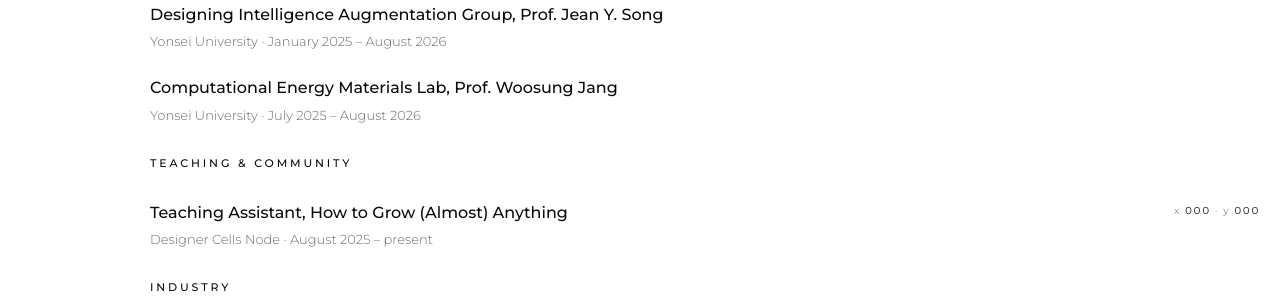
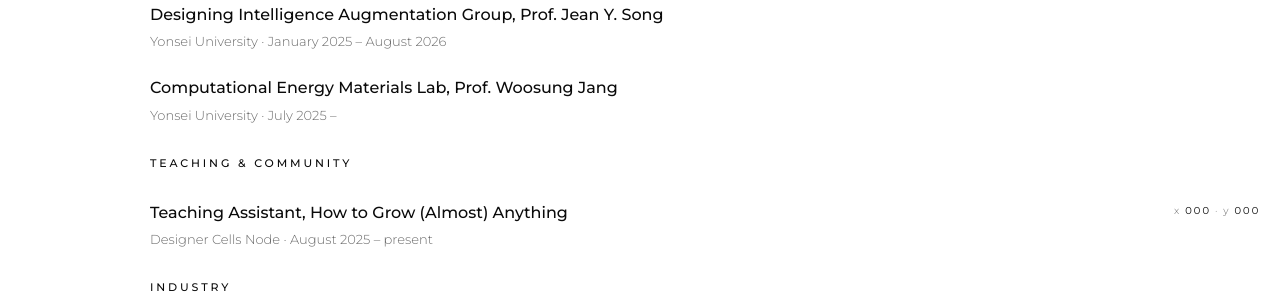
Before and after one commit to aairehtuele/arkana, a Jekyll site: the page built from about.md, in a window 1280 px wide. Shown: the part 661-961 px from the top of the page. Built offline with Jekyll 4.4.1, drawn with Linux system fonts in a browser that asks for light colours.

Commit message:
CEML: open end date
Co-Authored-By: Claude Fable 5.1 <noreply@anthropic.com>
Claude-Session: https://claude.ai/code/session_01K7kSkMVmseGRbdRETtVsAL

```diff
--- a/about.md
+++ b/about.md
@@ -38,7 +38,7 @@ permalink: /about/
 
 <div class="entry">
   <h3>Computational Energy Materials Lab, Prof. Woosung Jang</h3>
-  <p class="where">Yonsei University · July 2025 – August 2026</p>
+  <p class="where">Yonsei University · July 2025 –</p>
 </div>
 
 <h2>Teaching &amp; community</h2>
```
